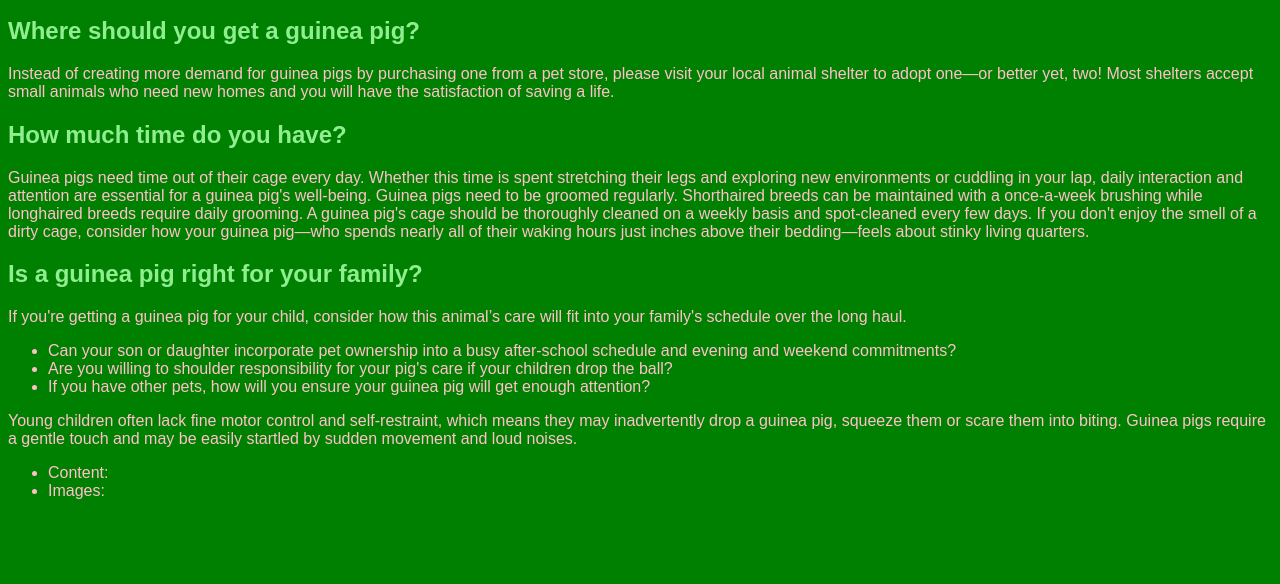
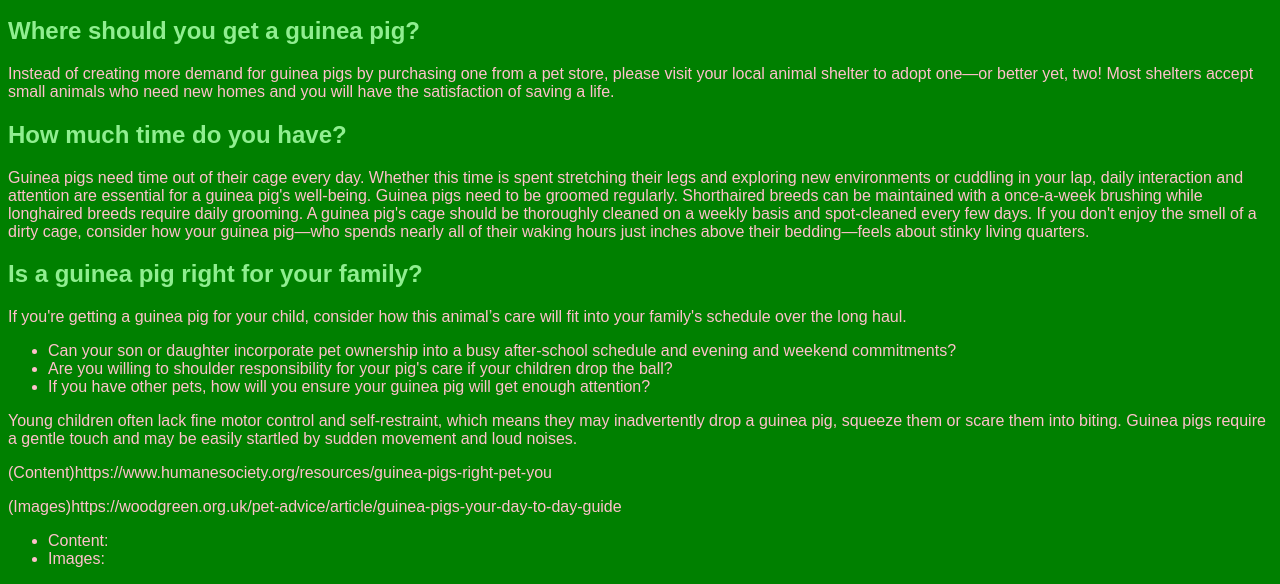
Before and after one commit to EMM01244/EMM01244.github.io, a plain HTML site: page A1.html in a window 1280 px wide. Shown: the part 631-1215 px from the top of the page. Before the commit the page ends 1147 px from the top, so only its background shows below. Drawn offline with Linux system fonts and the light colour scheme; a script that the page names is missing.

Commit message:
UpdateA1.html

```diff
--- a/A1.html
+++ b/A1.html
@@ -28,6 +28,8 @@
      <li>	If you have other pets, how will you ensure your guinea pig will get enough attention?</li>
    </ul>
     <p>Young children often lack fine motor control and self-restraint, which means they may inadvertently drop a guinea pig, squeeze them or scare them into biting. Guinea pigs require a gentle touch and may be easily startled by sudden movement and loud noises.</p>
+    <p>(Content)https://www.humanesociety.org/resources/guinea-pigs-right-pet-you</p>
+    <p>(Images)https://woodgreen.org.uk/pet-advice/article/guinea-pigs-your-day-to-day-guide</p>
     <ul>
       <li>Content:<a href="https://www.humanesociety.org/resources/guinea-pigs-right-pet-you"target"_new></a></li>
       <li>Images:<a href="https://woodgreen.org.uk/image/image/image/K2OAmfUaimtgOy86S1lHsKiuLMh4fQpxvCBjfIeC.jpeg?w=800&h=422&fit=crop-centerhttps://woodgreen.org.uk/image/image/image/K2OAmfUaimtgOy86S1lHsKiuLMh4fQpxvCBjfIeC.jpeg?w=800&h=422&fit=crop-center"target"_new></a></li>
```
